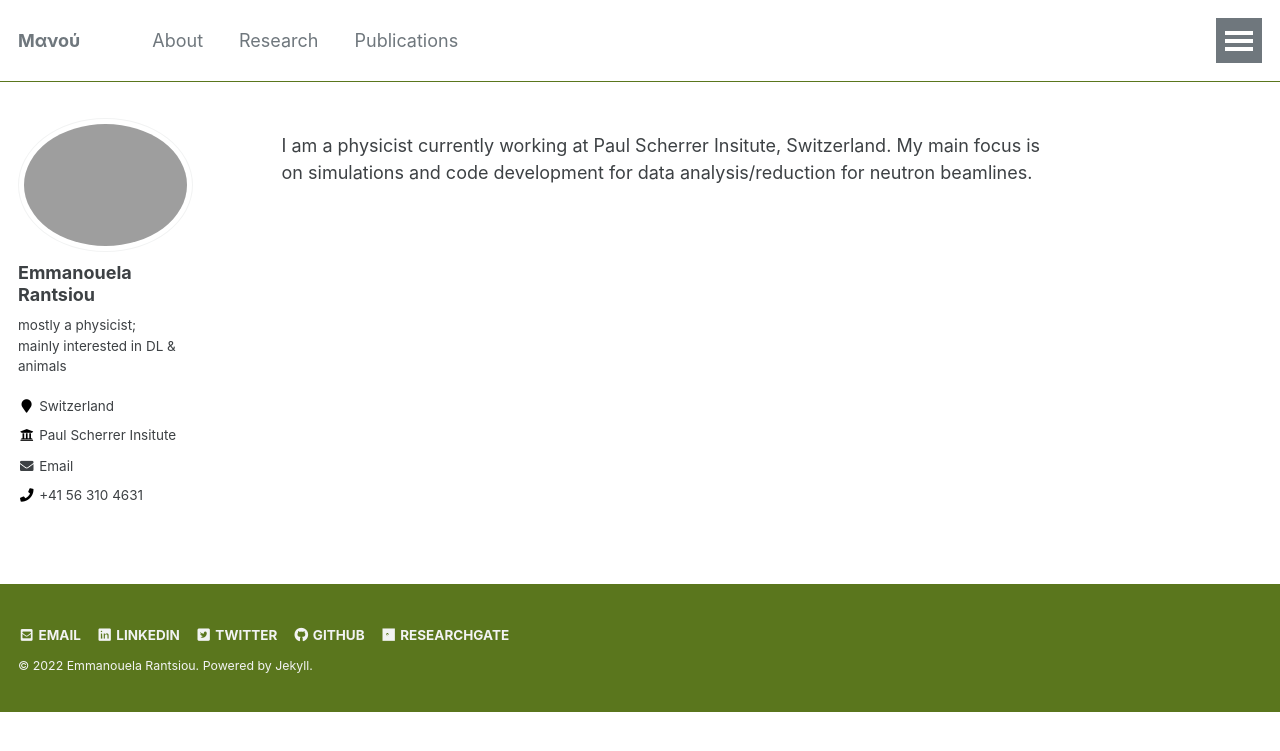
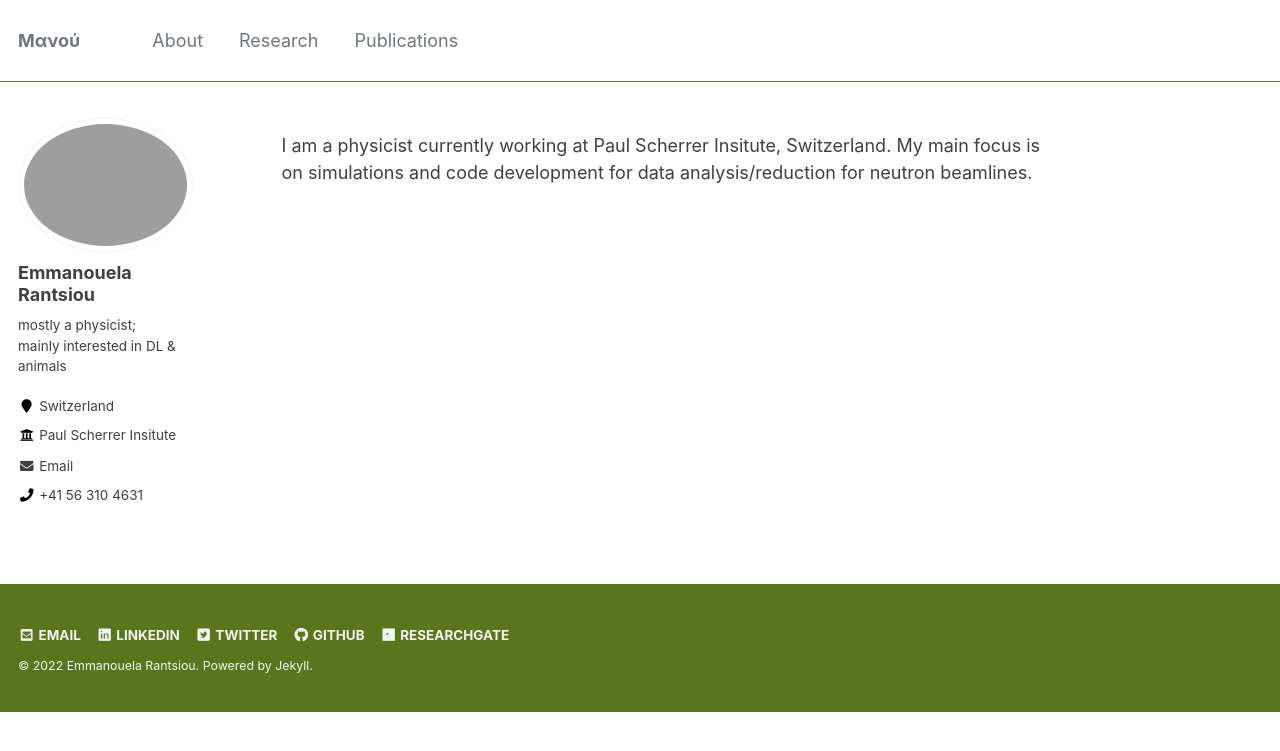
Before and after one commit to emmarant/emmarant.github.io, a Jekyll site: the page built from _pages/intro.md, in a window 1280 px wide. Shown: the top 751 px of the page. Built offline with Jekyll 4.4.1, drawn with Linux system fonts in a browser that asks for light colours.

Commit message:
Update masthead.html

```diff
--- a/_includes/masthead.html
+++ b/_includes/masthead.html
@@ -4,7 +4,7 @@
   <div class="masthead__inner-wrap">
     <div class="masthead__menu">
       <nav id="site-nav" class="greedy-nav">
-        <button><div class="navicon"></div></button>
+        <!-- <button><div class="navicon"></div></button> -->
         <ul class="visible-links">
           <li class="masthead__menu-item masthead__menu-item--lg"><a href="{{ base_path }}/">{{ site.title }}</a></li>
           {% for link in site.data.navigation.main %}
```
